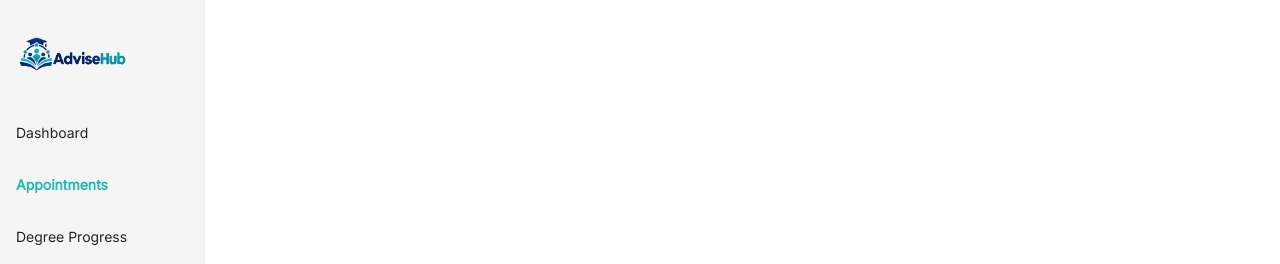
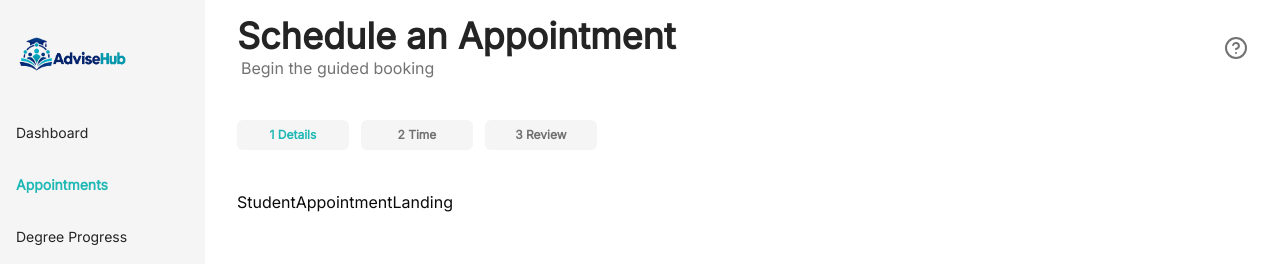
Before and after one commit to Keni-Khourie/advisehub, a Next.js app: page /appointments in a window 1280 px wide. Shown: the top 264 px of the page. Built offline with nearby package versions, Linux system fonts and the light colour scheme; no server answers.

Commit message:
created logic to dynamically render appointment components on student appointment page

```diff
--- a/app/(pages)/appointments/_studentComponents/SectionBadge.tsx
+++ b/app/(pages)/appointments/_studentComponents/SectionBadge.tsx
@@ -1,14 +1,30 @@
-"use client"
-import {useContext} from 'react'
-import { Badge } from '@/components/ui/badge';
-import { StudentAppointmentContext } from './StudentAppointments';
+"use client";
+import { useContext } from "react";
+import { Badge } from "@/components/ui/badge";
+import { StudentAppointmentContext } from "./StudentAppointments";
+import { StudentAppointmentSection } from "@/types";
+import { cn } from "@/lib/utils";
 
-const SectionBadge = () => {
-    const contextData = useContext(StudentAppointmentContext)
-    console.log(contextData);
-  return (
-   <Badge></Badge>
-  )
+interface Props {
+  text: StudentAppointmentSection;
 }
 
-export default SectionBadge
+const SectionBadge = ({ text }: Props) => {
+  const contextData = useContext(StudentAppointmentContext);
+  const isActive = contextData.componentDetails.section === text;
+
+  return (
+    <>
+      {text !== "none" && (
+        <Badge
+          className={cn(
+            "px-3 bg-ahGrey text-ahTextGrey font-semibold text-center w-28 rounded-sm py-3.5 ",
+            isActive && "text-ahGreen",
+          )}
+        >{`${text === "Details" ? "1" : text === "Time" ? "2" : text === "Review" ? "3" : ""} ${text}`}</Badge>
+      )}
+    </>
+  );
+};
+
+export default SectionBadge;
--- a/app/(pages)/appointments/_studentComponents/StudentAppointmentContent.tsx
+++ b/app/(pages)/appointments/_studentComponents/StudentAppointmentContent.tsx
@@ -1,14 +1,52 @@
 "use client"
 import {useContext} from 'react'
 import { StudentAppointmentContext } from './StudentAppointments';
-import { StudentAppointmentSection, StudentAppointmentView } from '@/types';
-import { studentAppointmentHeadings } from '@/constants';
+import { StudentAppointmentSection, StudentAppointmentView,  } from '@/types';
+import {  studentAppointmentSections, studentAppointmentComponentDetails } from '@/constants';
+import PageHeader from '@/customUI/PageHeader';
+import StudentAppointmentLanding from "./StudentAppointmentLanding"
+import AdvisorSelection from "./AdvisorSelection"
+import AppointmentConfirmationLoading from "./AppointmentConfirmationLoading"
+import AppointmentConfirmationSuccess from "./AppointmentConfirmationSuccess"
+import AppointmentReview from "./AppointmentReview"
+import DateSelection from "./DateSelection"
+import DateSelectionConflict from "./DateSelectionConflict"
+import FindingAppointment from "./FindingAppointment"
+import CreatingAppointment from "./CreatingAppointment"
+import SectionBadge from "./SectionBadge"
+
 
 const StudentAppointmentContent = () => {
     const contextData = useContext(StudentAppointmentContext)
-    console.log(contextData);
+
+    //const componentDetails = getComponentDetailsByView(contextData.componentDetails.view)
   return (
     <div>
+
+
+          {<PageHeader headerText={contextData.componentDetails.header} subtitle={contextData.componentDetails.subtitle} additionalClass="mb-10"/>}
+
+          <div className="flex gap-x-3 mb-10">
+            {studentAppointmentSections.map((section, index)=><SectionBadge key={index} text={section}/>)}
+          </div>
+
+        {
+            contextData.componentDetails &&
+            (
+                contextData.componentDetails.view==="StudentAppointmentLanding"?<StudentAppointmentLanding/>:
+                contextData.componentDetails.view==="DateSelection"?<DateSelection/>:
+                contextData.componentDetails.view==="AdvisorSelection"?<AdvisorSelection/>:
+                contextData.componentDetails.view==="AppointmentReview"?<AppointmentReview/>:
+                contextData.componentDetails.view==="AppointmentConfirmationSuccess"?<AppointmentConfirmationSuccess/>:
+                contextData.componentDetails.view==="DateSelectionConflict"?<DateSelectionConflict/>:
+                //the ones below will most likely be removed
+                contextData.componentDetails.view==="AppointmentConfirmationLoading"?<AppointmentConfirmationLoading/>:
+                contextData.componentDetails.view==="CreatingAppointment"?<CreatingAppointment/>:
+                contextData.componentDetails.view==="FindingAppointment"?<FindingAppointment/>:
+                <></>
+
+            )
+        }
 
     </div>
   )
@@ -16,6 +54,8 @@ const StudentAppointmentContent = () => {
 
 export default StudentAppointmentContent
 
+
+
 /*
 Note to self:
 set view and section badge via context
--- a/app/(pages)/appointments/_studentComponents/StudentAppointments.tsx
+++ b/app/(pages)/appointments/_studentComponents/StudentAppointments.tsx
@@ -1,8 +1,9 @@
 "use client"
 import { createContext, useState, Dispatch, SetStateAction } from "react";
 
-import { StudentAppointmentView, StudentAppointmentSection } from "@/types";
+import { StudentAppointmentView, StudentAppointmentSection, StudentAppointmentComponentDetail  } from "@/types";
 import StudentAppointmentContent from "./StudentAppointmentContent";
+
 
 interface AppointmentDetails{
   appointmentReason:string|undefined;
@@ -10,19 +11,29 @@ interface AppointmentDetails{
   date: Date|undefined;
 }
 interface StudentAppointmentContextData{
-  view:StudentAppointmentView;
-  setView:Dispatch<SetStateAction<StudentAppointmentView>>;
-  section:StudentAppointmentSection,
-  setSection:Dispatch<SetStateAction<StudentAppointmentSection>>;
+  componentDetails: StudentAppointmentComponentDetail,
+  setComponentDetails:Dispatch<SetStateAction<StudentAppointmentComponentDetail>>;
+  // view:StudentAppointmentView;
+  // setView:Dispatch<SetStateAction<StudentAppointmentView>>;
+  // section:StudentAppointmentSection,
+  // setSection:Dispatch<SetStateAction<StudentAppointmentSection>>;
   appointmentDetails:AppointmentDetails;
   setAppointmentDetails:Dispatch<SetStateAction<AppointmentDetails>>;
 
 }
 export const StudentAppointmentContext = createContext<StudentAppointmentContextData>({
-  view:"StudentAppointmentLanding",
-  setView:()=>{},
-  section:"Details",
-  setSection:()=>{},
+  componentDetails:{
+    view:"StudentAppointmentLanding",
+    section:"Details",
+    header:"Schedule an Appointment",
+    subtitle:"Begin the guided booking",
+
+  },
+  setComponentDetails:()=>{},
+  // view:"StudentAppointmentLanding",
+  // setView:()=>{},
+  // section:"Details",
+  // setSection:()=>{},
   appointmentDetails:{
     appointmentReason:undefined,
     advisorId:undefined,
@@ -31,15 +42,22 @@ export const StudentAppointmentContext = createContext<StudentAppointmentContext
   setAppointmentDetails:()=>{},
 })
 const StudentAppointments = () => {
-    const [view, setView]= useState<StudentAppointmentView>("StudentAppointmentLanding")
+    const [view, setView]= useState<StudentAppointmentView>("DateSelection")
     const [section, setSection] = useState<StudentAppointmentSection>("Details")
+    const [componentDetails, setComponentDetails] = useState<StudentAppointmentComponentDetail>({
+      view:"StudentAppointmentLanding",
+        section:"Details",
+       header:"Schedule an Appointment",
+        subtitle:"Begin the guided booking",
+
+    })
     const [appointmentDetails, setAppointmentDetails] = useState<AppointmentDetails>({
       appointmentReason:undefined,
     advisorId:undefined,
     date:undefined
     })
   return (
-    <StudentAppointmentContext.Provider value={{view, setView,section, setSection, appointmentDetails, setAppointmentDetails}}>
+    <StudentAppointmentContext.Provider value={{componentDetails, setComponentDetails, appointmentDetails, setAppointmentDetails}}>
       <StudentAppointmentContent/>
     </StudentAppointmentContext.Provider>
 
--- a/app/(pages)/dashboard/_studentComponents/StudentDashboard.tsx
+++ b/app/(pages)/dashboard/_studentComponents/StudentDashboard.tsx
@@ -5,7 +5,7 @@ import StudentDashboardContent from './StudentDashboardContent';
 const StudentDashboard = () => {
   return (
     <div>
-     <PageHeader headerText="Student Dashboard" subtitle="Choose what you need today" additionalClass="mb-10"/>
+     <PageHeader headerText="Student Dashboard" subtitle="Choose what you need today" additionalClass=""/>
      <StudentDashboardContent/>
     </div>
   )
--- a/app/(pages)/degree-progress/page.tsx
+++ b/app/(pages)/degree-progress/page.tsx
@@ -5,7 +5,7 @@ const DegreeProgressPage = () => {
   //fetch students degree progress
   return (
     <div className="w-full">
-      <PageHeader headerText="Degree Progress" subtitle="Completed and Remaining Credits" additionalClass="mb-20"/>
+      <PageHeader headerText="Degree Progress" subtitle="Completed and Remaining Credits" additionalClass=""/>
       <DegreeProgressContent/>
     </div>
   )
--- a/constants.ts
+++ b/constants.ts
@@ -1,15 +1,11 @@
-import { StudentAppointmentView, StudentAppointmentSection } from "./types";
+import { StudentAppointmentView, StudentAppointmentSection, StudentAppointmentComponentDetail } from "./types";
 
 export type UserRole = "STUDENT" | "ADVISOR" | "ADMIN";
 
 
-export interface StudentAppointmentHeading{
-    header:string;
-    subtitle?:string;
-    view:StudentAppointmentView,
-    section:StudentAppointmentSection,
-}
-export const studentAppointmentHeadings:StudentAppointmentHeading[] = [
+
+export const studentAppointmentSections:StudentAppointmentSection[] = ["Details","Time", "Review", ]
+export const studentAppointmentComponentDetails:StudentAppointmentComponentDetail[] = [
     {
         header:"Schedule an Appointment",
         subtitle:"Begin the guided booking",
--- a/customUI/PageHeader.tsx
+++ b/customUI/PageHeader.tsx
@@ -9,7 +9,7 @@ interface Props{
 
 const PageHeader = ({headerText, subtitle, noInfo, additionalClass}:Props) => {
   return (
-    <div className={cn("w-full flex justify-between items-center ", additionalClass)}>
+    <div className={cn("w-full flex justify-between items-center mb-20", additionalClass)}>
         <div className="flex flex-col gap-x-2">
             <h2 className="text-ahTextBlack text-4xl font-bold">{headerText}</h2>
             {
--- /dev/null
+++ b/lib/utilityFunctions.ts
@@ -0,0 +1,6 @@
+import {  StudentAppointmentView,  } from '@/types';
+import {studentAppointmentComponentDetails} from '@/constants'
+export const getComponentDetailsByView = (view:StudentAppointmentView)=>{
+  const details =  studentAppointmentComponentDetails.find((item)=>item.view===view)
+  return details
+}
```
Also changed, not shown: customUI/Sidebar.tsx (+42 -24 lines), customUI/SidebarItem.tsx (+19 -10 lines), types.ts (+6 -1 lines).
